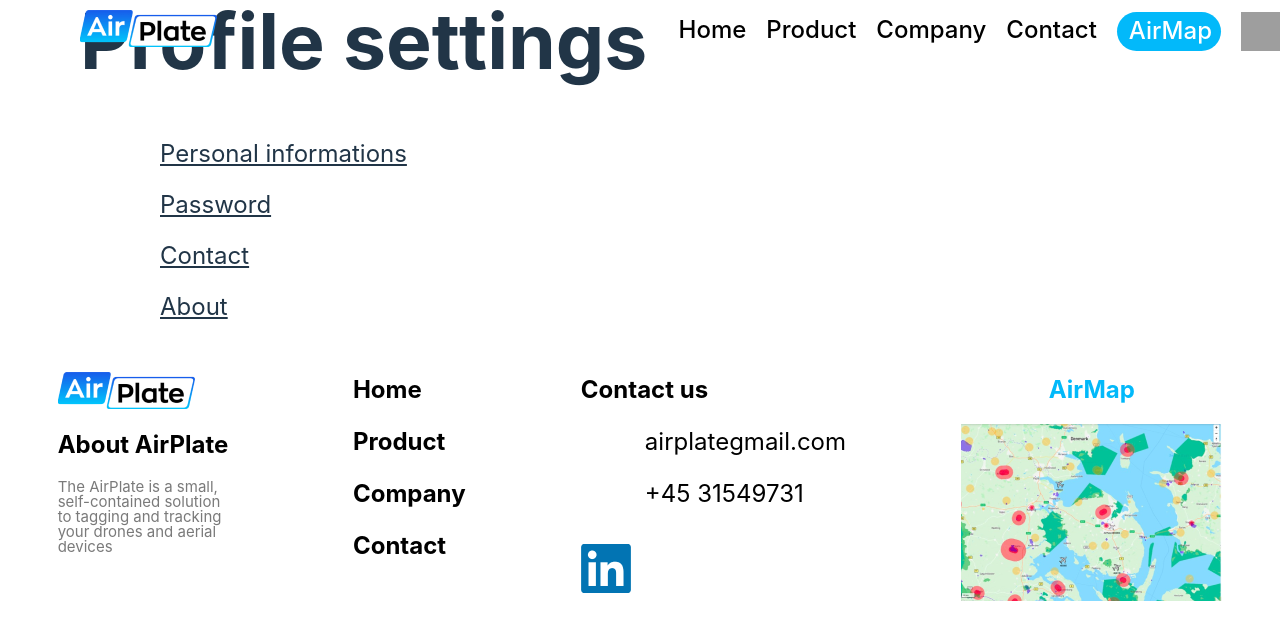
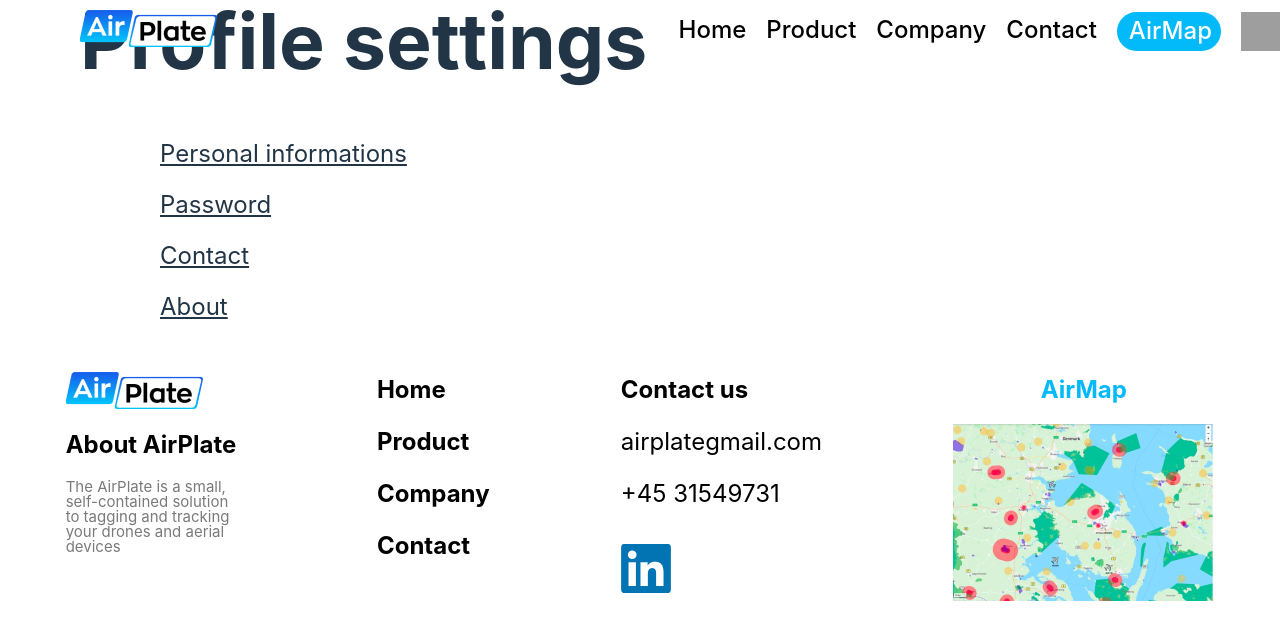
Before and after one commit to ThomasDallHenriksen/PBA-webudvikling, a React (Vite) app in the folder PBA-project/: page /Profile in a window 1280 px wide. Shown: the top 640 px of the page. Built offline with nearby package versions, Linux system fonts and the light colour scheme; grey boxes are pictures that could not be loaded.

Commit message:
Added mixin og rettet footer

```diff
--- a/PBA-project/src/assets/styles/footer.scss
+++ b/PBA-project/src/assets/styles/footer.scss
@@ -16,7 +16,6 @@
         flex-direction: column;
         height: auto;
     }
-
 
     .airplate-logo {
         padding-bottom: .5rem;
@@ -61,11 +60,11 @@
         }
     }
 
-    .mail {
+    .email {
         margin-bottom: 1rem;
     }
 
-    .phone {
+    .number {
         margin-bottom: 2rem;
     }
 
--- a/PBA-project/src/components/Footer.jsx
+++ b/PBA-project/src/components/Footer.jsx
@@ -19,17 +19,20 @@ const Footer = () => {
             <div className="footer__column">
                 <div className="contact-list">
                     <div className="contact">Contact us</div>
-                    <div className="mail">airplategmail.com</div>
-                    <div className="phone">+45 31549731</div>
+                    <div className="email">airplategmail.com</div>
+                    <div className="number">+45 31549731</div>
                     <a href="https://www.linkedin.com/company/airplate-aero/" className="linkedin-link">
                         <img src="images/blue-linkedin.png" className="linkedin-logo" alt="LinkedIn Logo" />
                     </a>
                 </div>
             </div>
             <div className="footer__column">
-                <div className="airmap">AirMap</div>
-                <img src="images/map.png" />
+                <a href="/AirMap">
+                    <div className="airmap">AirMap</div>
+                    <img src="images/map.png" alt="Map" />
+                </a>
             </div>
+
         </footer>
     );
 };
```
Also changed, not shown: PBA-project/src/assets/mixins/margins.scss (added, +12 -0 lines).
